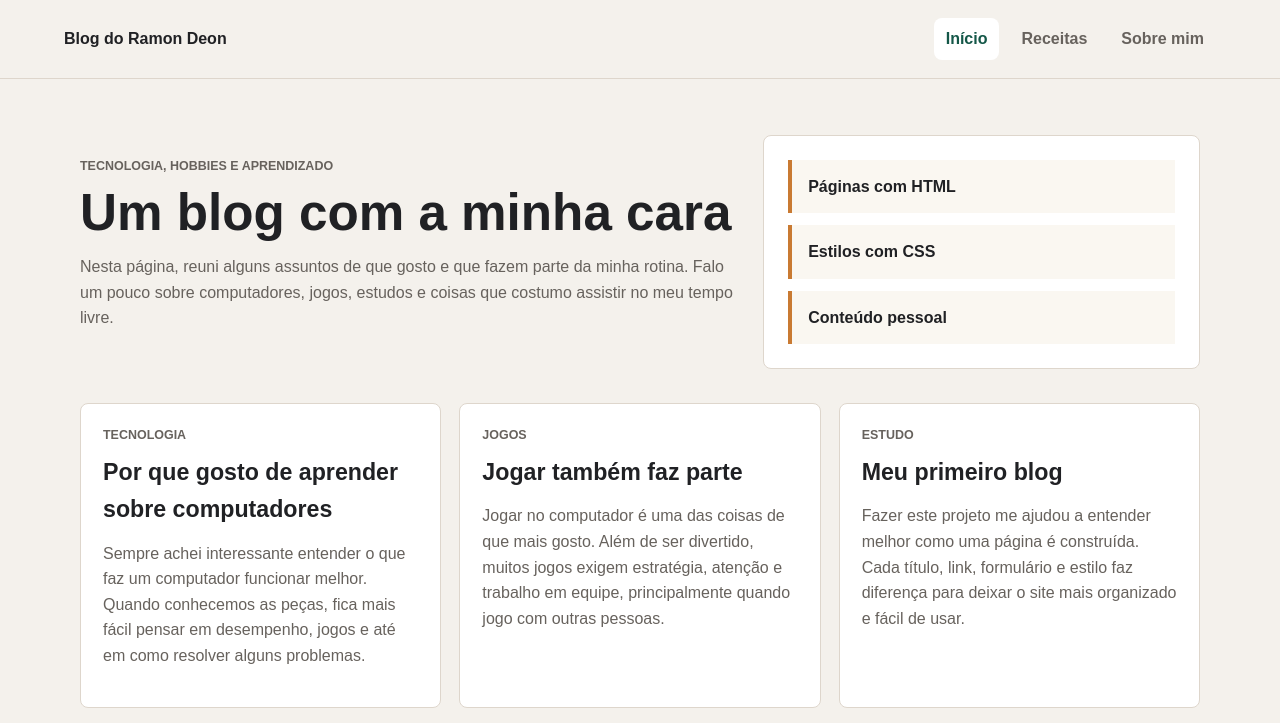
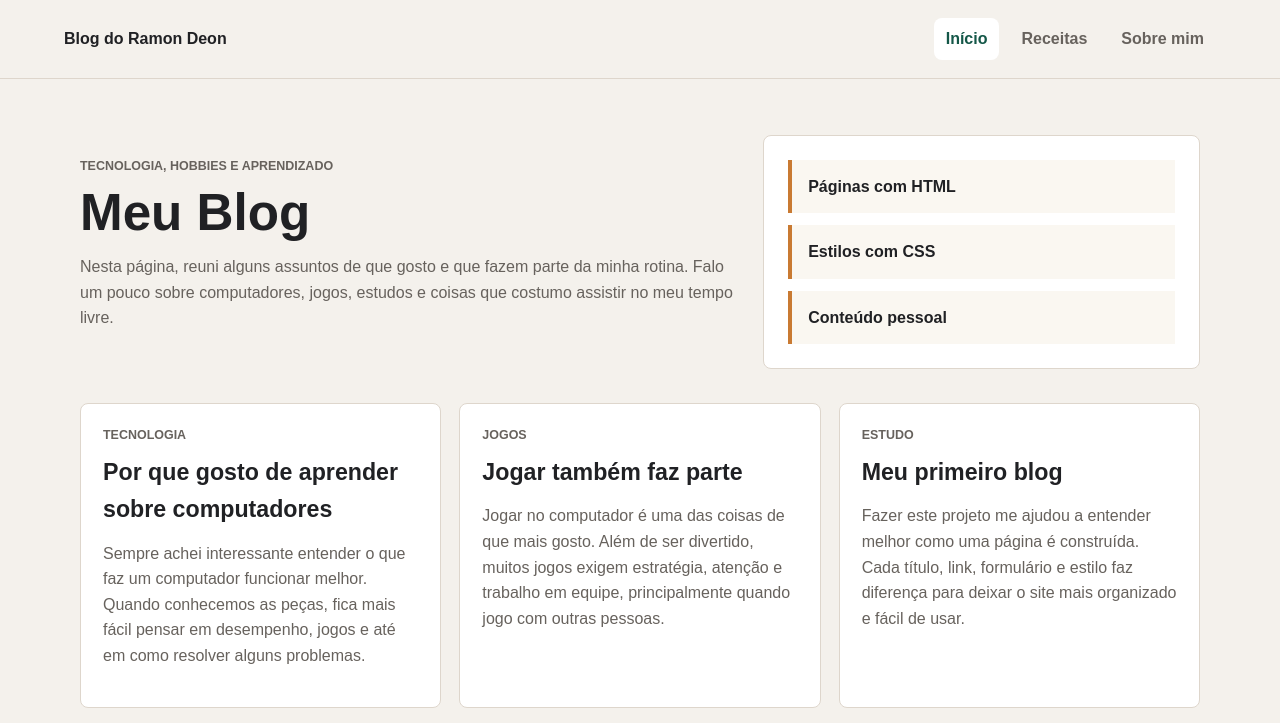
Before and after one commit to Ramondeon1/Ramondeon1.github.io, a plain HTML site: page index.html in a window 1280 px wide. Shown: the top 723 px of the page. Drawn offline with Linux system fonts and the light colour scheme.

Commit message:
Update index.html

```diff
--- a/index.html
+++ b/index.html
@@ -20,7 +20,7 @@
         <section class="destaque">
             <div class="texto-destaque">
                 <p class="rotulo">Tecnologia, hobbies e aprendizado</p>
-                <h1>Um blog com a minha cara</h1>
+                <h1>Meu Blog</h1>
                 <p>
                     Nesta página, reuni alguns assuntos de que gosto e que fazem parte da minha rotina. Falo um pouco
                     sobre computadores, jogos, estudos e coisas que costumo assistir no meu tempo livre.
```
